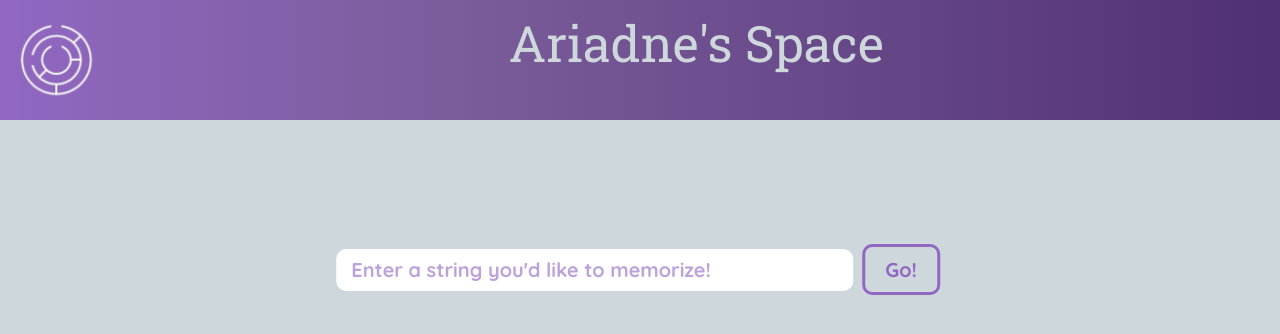
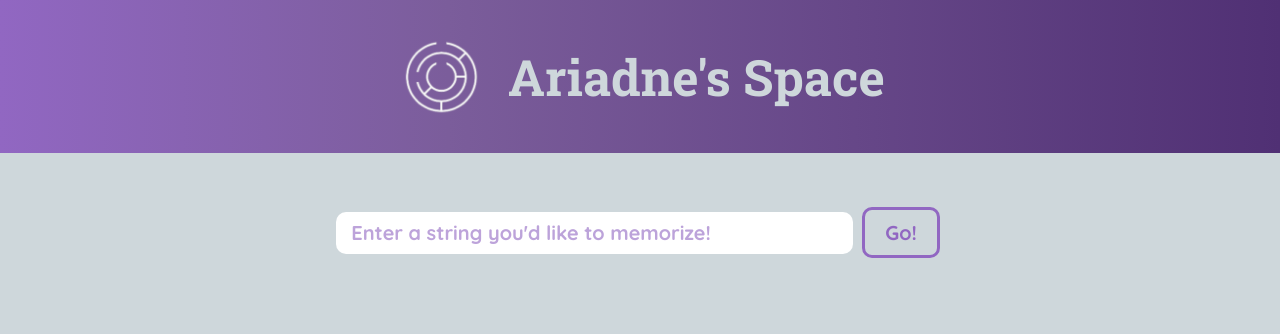
Before and after one commit to elijahkin/hoohacks21, a plain HTML site: page index.html in a window 1280 px wide. Drawn offline with Linux system fonts and the light colour scheme.

Commit message:
Update header layout

```diff
--- a/index.html
+++ b/index.html
@@ -7,12 +7,12 @@
         <script type="text/javascript" src="functions.js"></script>
     </head>
     <body>
-        <a style="display:block" href="index.html">
+        <a href="index.html">
             <div class="header">
                 <img src="images/logo.png" id="logo" height=100px>
-                Ariadne's Space
+                <h1>Ariadne's Space</h1>
             </div>
-          </a>
+        </a>
         <div id="input">
             <input type="text" id="memtext" placeholder="Enter a string you'd like to memorize!">
             <input type="button" class="button" value="Go!" onclick="go()">
--- a/style.css
+++ b/style.css
@@ -74,23 +74,24 @@ body {
 }
 
 .header {
+    display:flex;
+    flex-direction: row;
+    align-items: center;
+    justify-content: center;
+    background: linear-gradient(90deg, #9167c2 0%, #7b5d9b 35%, #503074 100%);
+    overflow: hidden;
+    padding: 10px;
+}
+
+h1 {
+    /*display: flex;*/
     font-family: 'RobotoSlab';
     font-size: 50px;
-
     color: var(--palegrey);
-    background: linear-gradient(90deg, #9167c2 0%, #7b5d9b 35%, #503074 100%);
-
-    text-align: center;
-    overflow: hidden;
-    padding: 10px;
   }
 
 #input {
-    position: absolute;
-    top: 30%;
-    left: 50%;
-    transform: translateY(-50%);
-    transform: translateX(-50%);
+    margin-top: 50px;
 }
 
 #controls {
```
